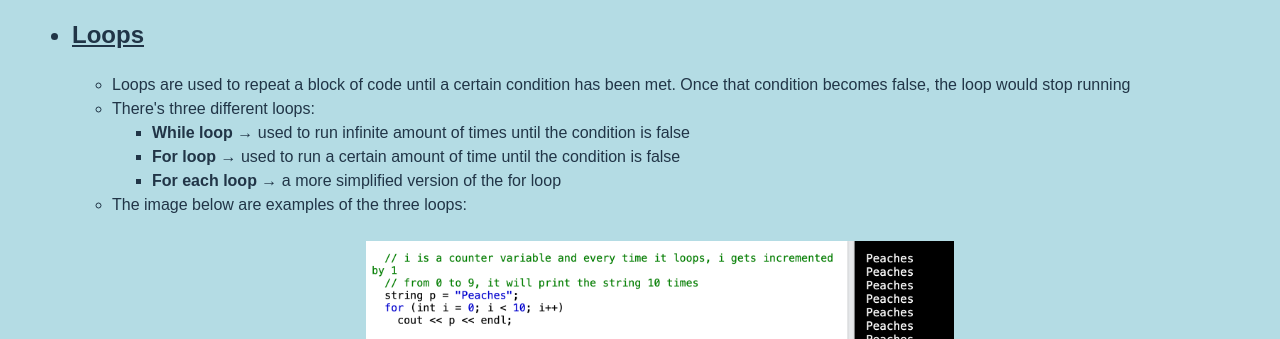
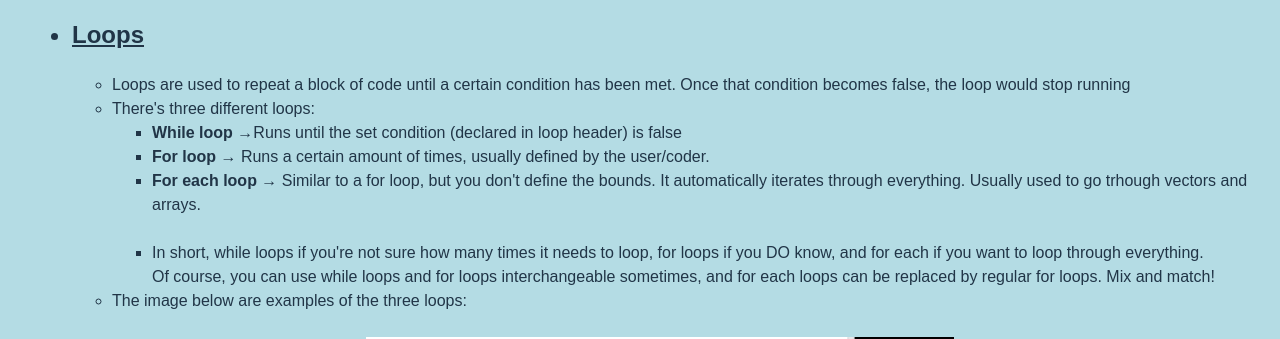
Before and after one commit to sanilac6459/react-final-project, a React (Vite) app: page / in a window 1280 px wide. Shown: the part 3647-3986 px from the top of the page. Built offline with nearby package versions, Linux system fonts and the light colour scheme.

Commit message:
Working on it

```diff
--- a/src/App.jsx
+++ b/src/App.jsx
@@ -125,9 +125,13 @@ function App() {
                       <li>Loops are used to repeat a block of code until a certain condition has been met. Once that condition becomes false, the loop would stop running</li>
                       <li>There's three different loops:</li>
                       <ul>
-                        <li><strong>While loop</strong> → used to run infinite amount of times until the condition is false</li>
-                        <li><strong>For loop</strong> → used to run a certain amount of time until the condition is false</li>
-                        <li><strong>For each loop</strong> → a more simplified version of the for loop</li>
+                        <li><strong>While loop</strong> →Runs until the set condition (declared in loop header) is false</li>
+                        <li><strong>For loop</strong> → Runs a certain amount of times, usually defined by the user/coder.</li>
+                        <li><strong>For each loop</strong> → Similar to a for loop, but you don't define the bounds. It automatically iterates through everything. Usually used to go trhough vectors and arrays.</li>
+                        <br></br>
+                        <li>In short, while loops if you're not sure how many times it needs to loop, for loops if you DO know, and for each if you want to loop through everything.
+                          <br></br> Of course, you can use while loops and for loops interchangeable sometimes, and for each loops can be replaced by regular for loops. Mix and match!
+                        </li>
                       </ul>
                       <li>The image below are examples of the three loops:</li>
 
@@ -257,7 +261,10 @@ function App() {
               <u>Inheritance</u>
               </h1>
               <p class="text-small">
-                  Here is all the things you need to learn in C++
+                  Before we learned that the purpose of <strong>Classes</strong> is to simplify our code and reduce redundancy. But what if you already have a great class, but need to add a few more things?
+                  <br></br> Sure, you can modify your existing class declaration, but that would be annoying, since you'd have to modify all your existing objects of that class as well.
+                  <br></br><strong>Solution: </strong> Create a <strong>subclass</strong>
+
               </p>
               <img src={inheritance} alt="" class = "center"/>
           </div>
```
